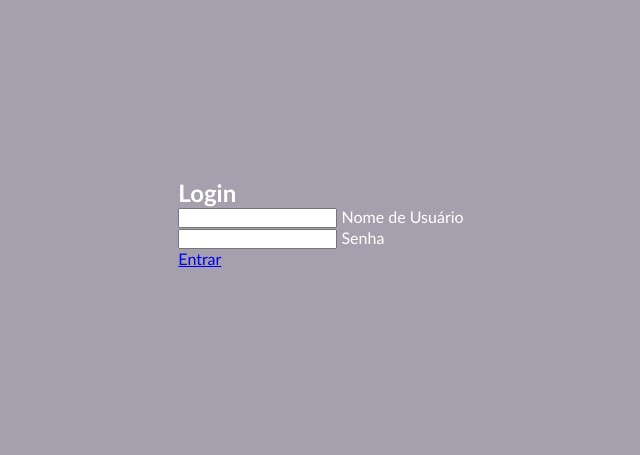
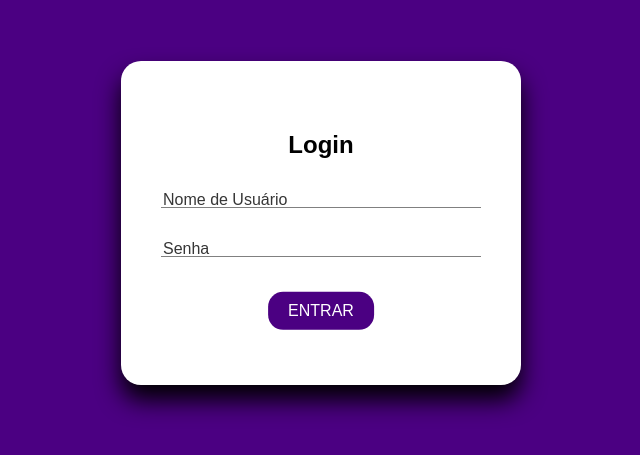
Before and after one commit to kacautz/estudando-html-css, a plain HTML site: page index.html in a window 1280 px wide. Shown: the part 177-632 px from the top of the page, without its empty margins (319-959 px from the left). Drawn offline with Linux system fonts and the light colour scheme; some icons are missing.

Commit message:
Código do arquivo style.css foi refatorado e adicionado o arquivo index.css

```diff
--- /dev/null
+++ b/index.css
@@ -0,0 +1,133 @@
+html {
+    height: 100%;
+}
+
+body {
+    margin: 0;
+    padding: 0;
+    font-family: 'Josefin Sans', sans-serif;
+    background: #4B0082;
+}
+
+.login-box {
+    position: absolute;
+    left: 50%;
+    top: 50%;
+    width: 400px;
+    padding: 40px;
+    transform: translate(-50%, -50%);
+    background: #ffff;
+    box-sizing: border-box;
+    box-shadow: 0 15px 25px #000;
+    border-radius: 20px;
+}
+
+.login-box h2 {
+    text-align: center;
+    margin: 30px;
+    padding: 0;
+}
+
+.login-box .user-box {
+    position: relative;
+}
+
+.login-box .user-box input {
+    width: 100%;
+    padding: 0;
+    font-size: 16px;
+    color:#000;
+    margin-bottom: 30px;
+    border:none;
+    border-bottom: 1px solid gray;
+    outline: none;
+    width: 100%;
+    background: transparent;
+}
+
+.login-box .user-box label {
+    position: absolute;
+    top: 0;
+    left: 0;
+    padding: 2px;
+    font-size: 16px;
+    color: rgb(54, 54, 54);;
+    pointer-events: none;
+    transition: .5s;
+
+}
+
+.login-box .user-box input:focus ~ label,
+.login-box .user-box input:valid ~ label {
+    top: -20px;
+    left: 0;
+    color: #4B0082;
+    font-weight: bold;
+    font-size: 12px;
+}
+
+.login-box form a{
+    position: relative;
+    display: inline-block;
+    padding: 10px 20px;
+    color:#ffffff;
+    background-color: #4B0082;
+    border-radius: 15px;
+    font-size: 16px;
+    text-decoration: none;
+    text-transform: uppercase;
+    margin-top: 20px;
+    left: 50%;
+    margin-right: -50%;
+    transform: translate(-50%, -40%);
+}
+
+.login-box a:hover {
+    background: #c899eb;
+    color:#4B0082;
+    font-weight:lighter;
+    border-radius: 14px;
+    box-shadow: 0 0 4px #000;
+}
+
+.lnr-eye {
+    position:absolute;
+    top: -4px;
+    right: 10px;
+    cursor: pointer;
+}
+
+h1 {
+    text-align: center;
+    color: #fff;
+    font-family: Verdana, Geneva, Tahoma, sans-serif;
+    margin: 10%;
+    padding: 0;
+}
+.create-box {
+    position: absolute;
+    left: 50%;
+    top: 50%;
+    width: 400px;
+    padding: 40px;
+    transform: translate(-50%, -50%);
+    background: #ffff;
+    box-sizing: border-box;
+    box-shadow: 0 15px 25px #000;
+    border-radius: 20px;
+}
+
+
+.create-box h2 {
+    text-align: center;
+    margin: 15%;
+    padding: 0;
+}
+
+.create-box .nome-box {
+    position: relative;
+}
+
+.create-box .nome-box input {
+
+}
--- a/index.html
+++ b/index.html
@@ -5,7 +5,7 @@
     <meta http-equiv="X-UA-Compatible" content="IE=edge">
     <meta name="viewport" content="width=device-width, initial-scale=1.0">
     <title>Document</title>
-    <link href="style.css" rel="stylesheet">
+    <link href="index.css" rel="stylesheet">
     <link rel="stylesheet" href="https://cdn.linearicons.com/free/1.0.0/icon-font.min.css">
 </head>
 <body>
```
Also changed, not shown: style.css (+0 -122 lines).
